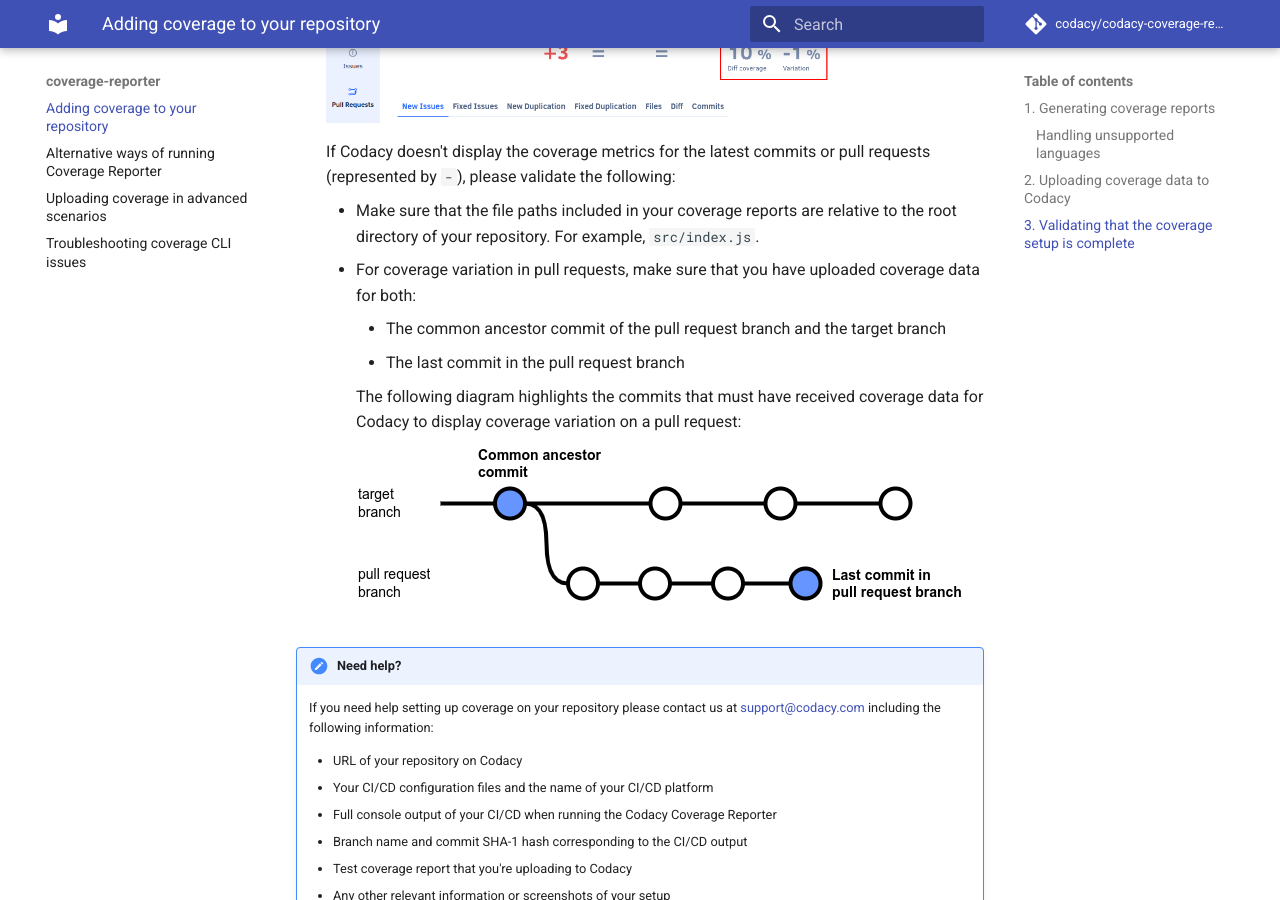
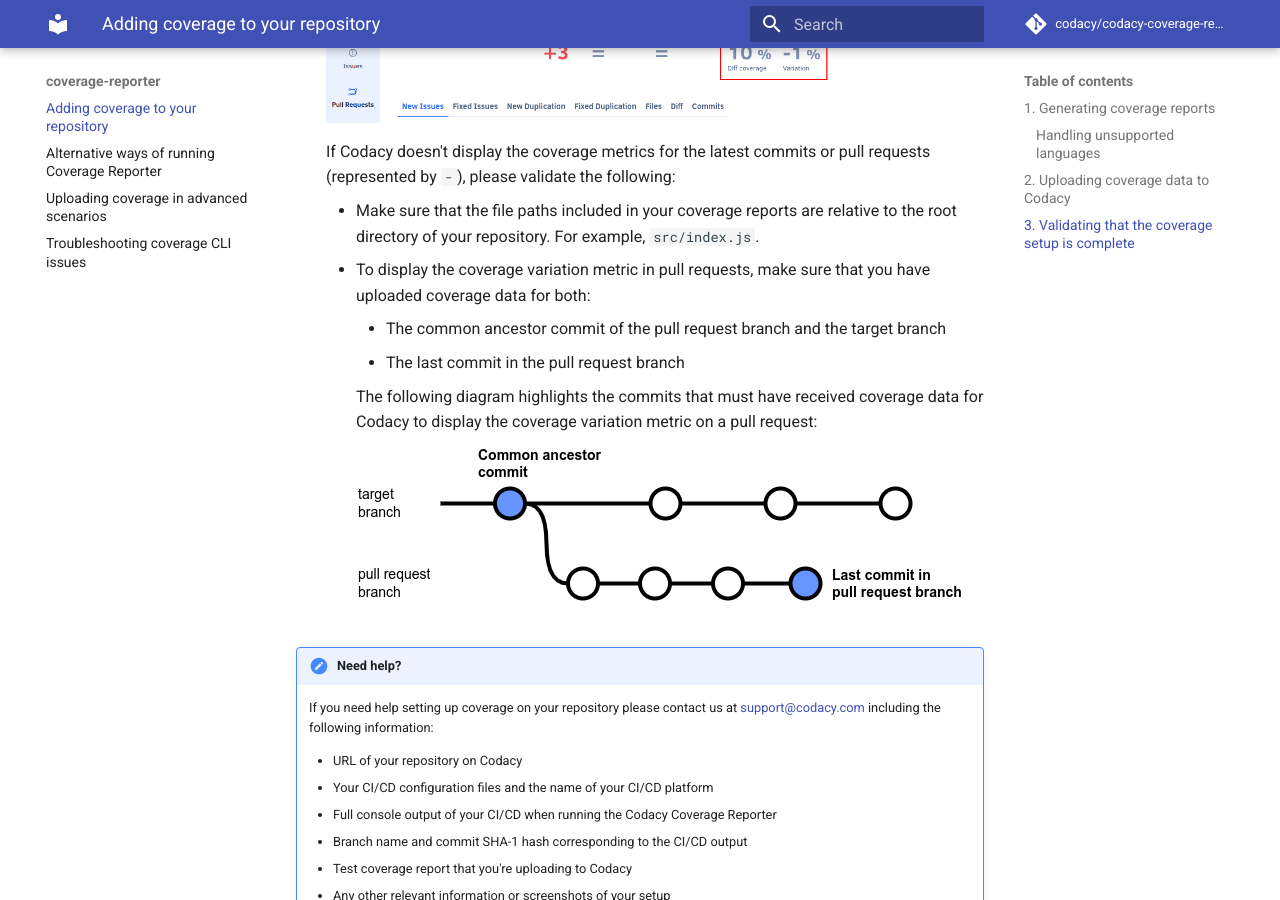
Before and after one commit to codacy/codacy-coverage-reporter, an MkDocs documentation site: the page built from docs/index.md, in a window 1280 px wide and 900 px high, scrolled down 7706 px. Built offline with MkDocs 1.6.1 and Material for MkDocs 9.7.7, drawn with Linux system fonts in a browser that asks for light colours; comment, search, counter and statistics services are not loaded.

Commit message:
doc: Clarify reference to the coverage variation metric

```diff
--- a/docs/index.md
+++ b/docs/index.md
@@ -366,12 +366,12 @@
     If Codacy doesn't display the coverage metrics for the latest commits or pull requests (represented by `-`), please validate the following:
 
     -   Make sure that the file paths included in your coverage reports are relative to the root directory of your repository. For example, `src/index.js`.
-    -   For coverage variation in pull requests, make sure that you have uploaded coverage data for both:
+    -   To display the coverage variation metric in pull requests, make sure that you have uploaded coverage data for both:
 
         -   The common ancestor commit of the pull request branch and the target branch
         -   The last commit in the pull request branch
 
-        The following diagram highlights the commits that must have received coverage data for Codacy to display coverage variation on a pull request:
+        The following diagram highlights the commits that must have received coverage data for Codacy to display the coverage variation metric on a pull request:
 
         ![Commits that must have received coverage data](images/coverage-pr-commits.png)
 
```
